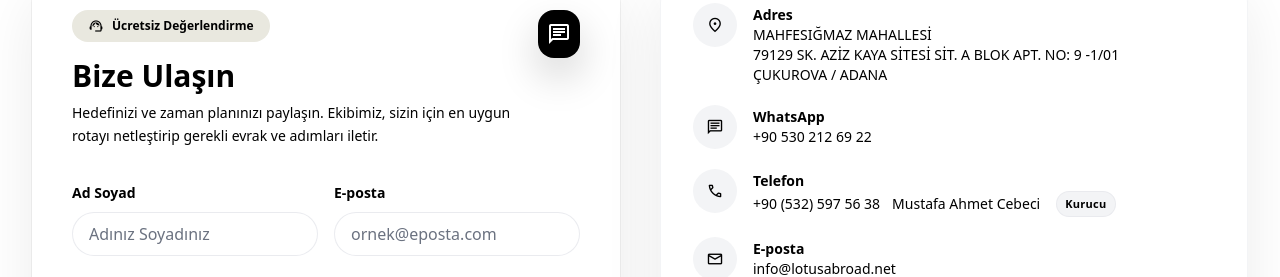
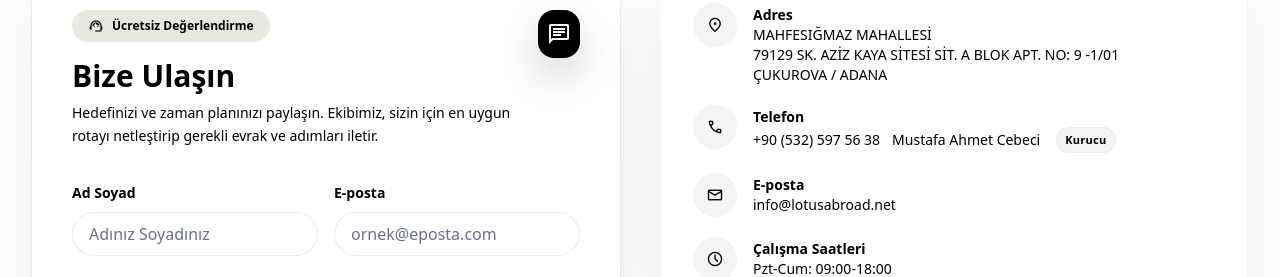
Before and after one commit to deepnix1/eser-website, a Next.js app: page /contact in a window 1280 px wide. Shown: the part 423-700 px from the top of the page. Built offline with nearby package versions, Linux system fonts and the light colour scheme; no server answers.

Commit message:
Contact: remove WhatsApp info row

```diff
--- a/pages/contact.tsx
+++ b/pages/contact.tsx
@@ -509,20 +509,6 @@ export default function ContactPage() {
                       value={<span className="whitespace-pre-line">{OFFICE_ADDRESS}</span>}
                     />
                     <InfoRow
-                      icon="chat"
-                      title={copy.whatsapp}
-                      value={
-                        <a
-                          className="font-medium text-text-main dark:text-white hover:text-primary transition-colors"
-                          href={WHATSAPP_LINK_URL}
-                          rel="noreferrer"
-                          target="_blank"
-                        >
-                          {WHATSAPP_NUMBER_DISPLAY}
-                        </a>
-                      }
-                    />
-                    <InfoRow
                       icon="call"
                       title={copy.phone}
                       value={
```
